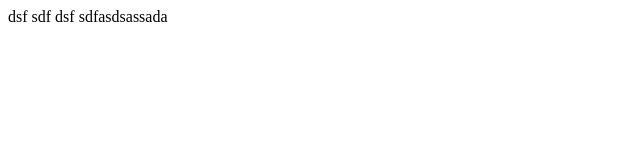
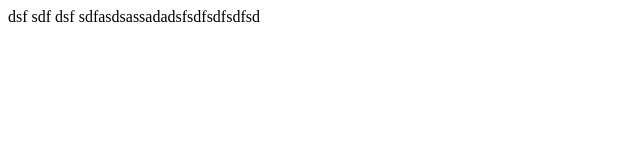
Before and after one commit to caicai-1/gittest, a plain HTML site: page list.html in a window 1280 px wide. Shown: the whole page, without its empty margins (0-640 px from the left). Drawn offline with Linux system fonts and the light colour scheme.

Commit message:
list第五次提交了

```diff
--- a/list.html
+++ b/list.html
@@ -5,6 +5,6 @@
 	<title>Document</title>
 </head>
 <body>
-dsf sdf dsf sdfasdsassada
+dsf sdf dsf sdfasdsassadadsfsdfsdfsdfsd
 </body>
 </html>
```
